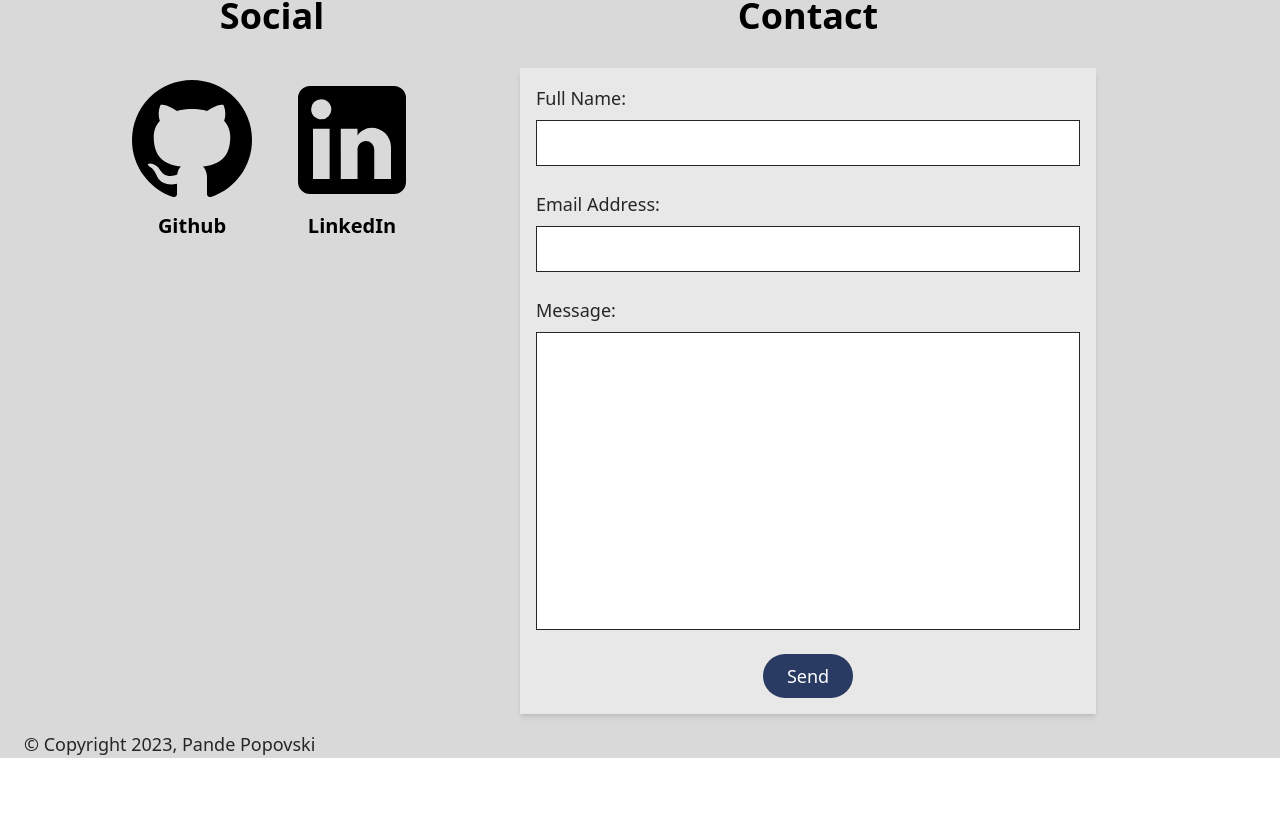
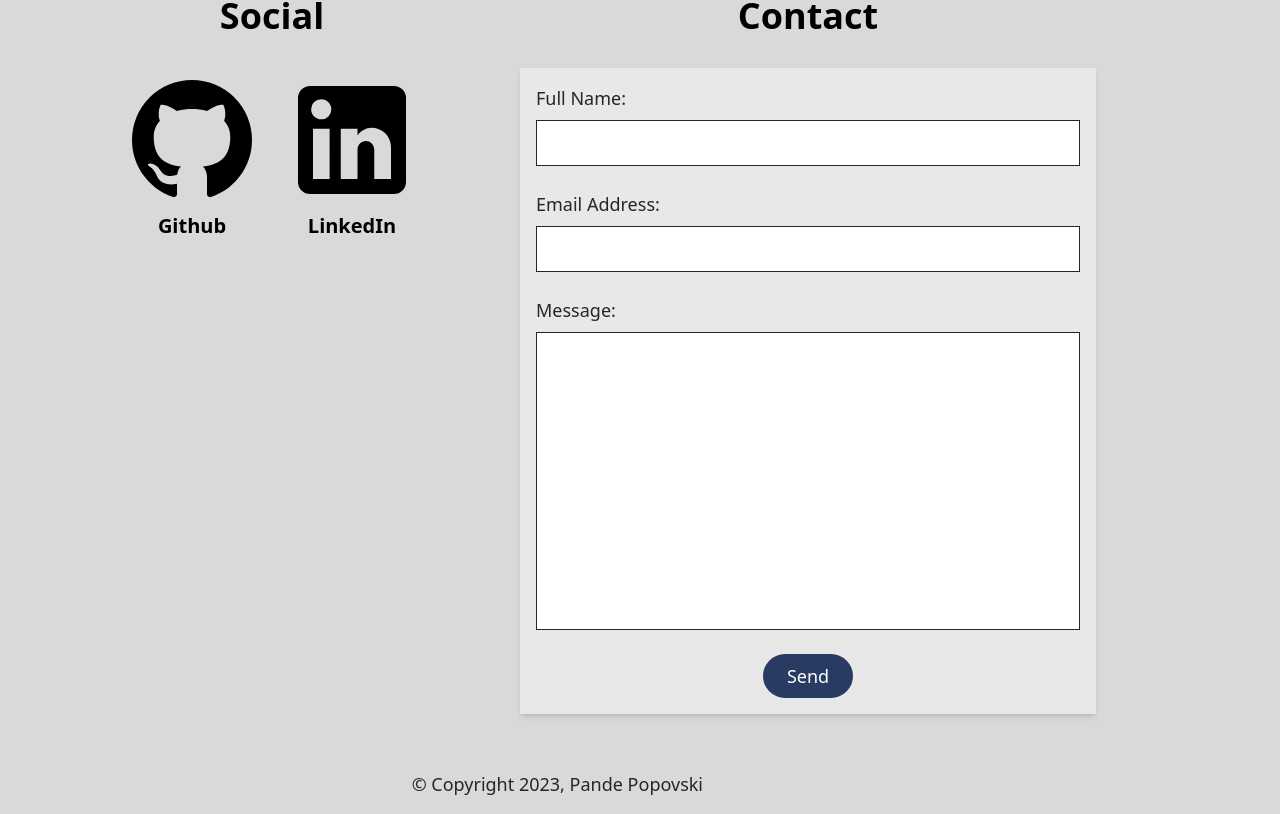
Before and after one commit to Duesenberg/personal-portfolio2, a React (Vite) app: page / in a window 1280 px wide. Shown: the part 2620-3434 px from the top of the page. Before the commit the page ends 3394 px from the top, so only its background shows below. Built offline with nearby package versions, Linux system fonts and the light colour scheme.

Commit message:
set up footer

```diff
--- a/src/assets/components/Footer.tsx
+++ b/src/assets/components/Footer.tsx
@@ -1,7 +1,9 @@
 export default function Footer() {
   return(
     <footer className="footer">
-      <p className='text'>&copy; Copyright 2023, Pande Popovski</p>
+      <p
+        className='w-5/6 mx-6 mt-6 text-lg text-center py-4 text-textSecondaryLight dark:text-textSecondaryDark transition-colors duration-1000 ease-in-out'>
+          &copy; Copyright 2023, Pande Popovski</p>
     </footer>
   )
 };
```
